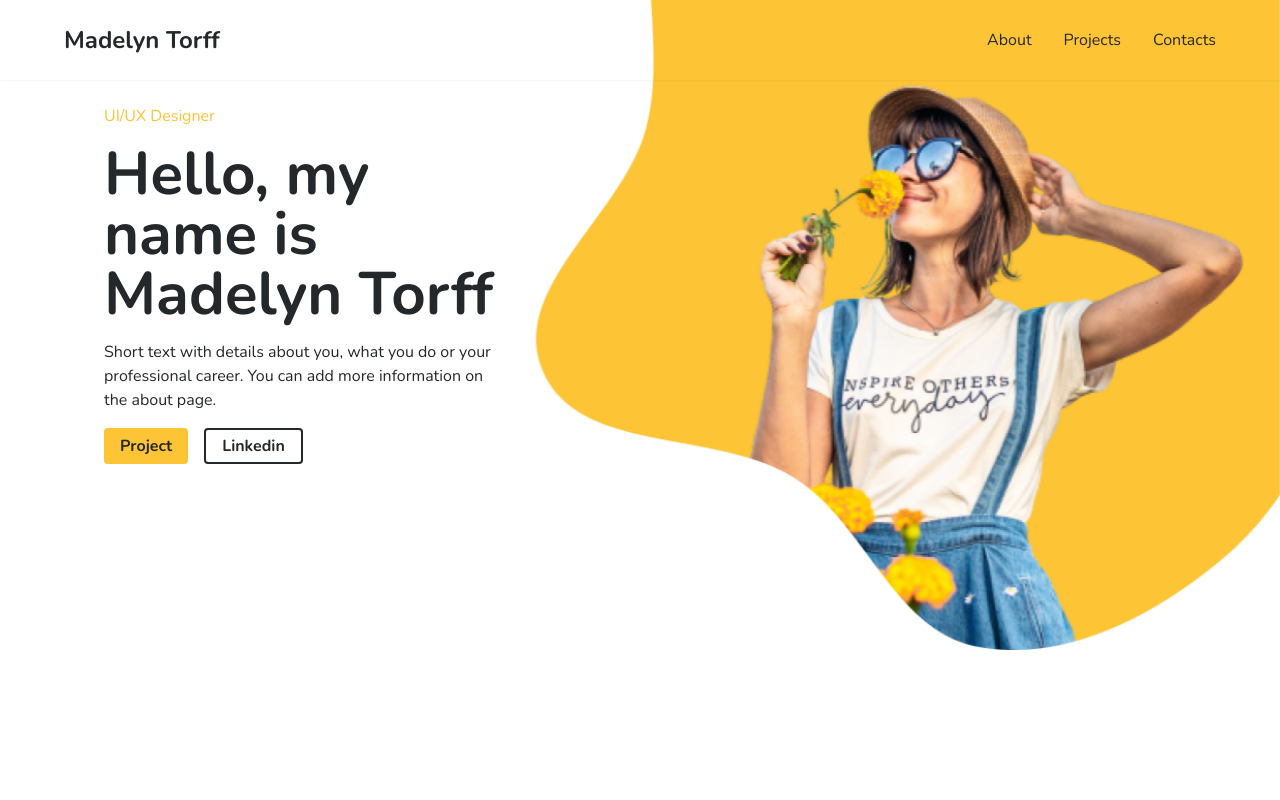
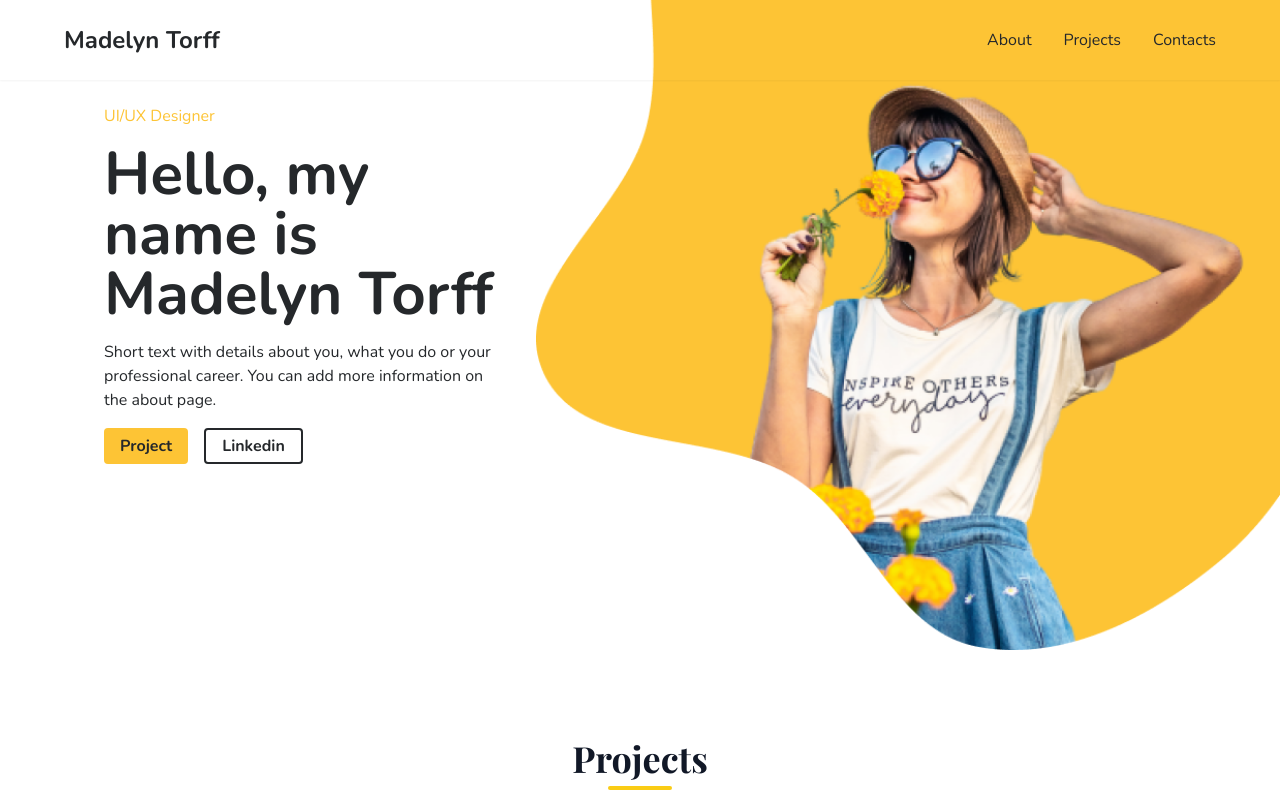
Before and after one commit to Tom-Boudeville/portfolio, a React (Create React App) app in the folder portfolio/: page / in a window 1280 px wide. Built offline with nearby package versions, Linux system fonts and the light colour scheme.

Commit message:
add Project Part Séparator

```diff
--- a/portfolio/src/App.js
+++ b/portfolio/src/App.js
@@ -1,6 +1,7 @@
 import Header from "./components/Header";
 import BackGroundImageDesign from "./components/BackGroundImageDesign";
 import PresentationPart from "./components/PresentationPart.jsx";
+import ProjectSeparator from "./components/ProjectSeparator.jsx";
 
 function App() {
   return (
@@ -8,6 +9,7 @@ function App() {
       <Header />
       <BackGroundImageDesign />
       <PresentationPart />
+      <ProjectSeparator />
     </>
   );
 }
--- a/portfolio/src/components/BackGroundImageDesign.jsx
+++ b/portfolio/src/components/BackGroundImageDesign.jsx
@@ -3,7 +3,7 @@ import React from "react";
 export default function BackGroundImageDesign() {
   return (
     <div
-      className="fixed -z-10 inset-0 bg-no-repeat bg-right-top pointer-events-none"
+      className="-z-10 inset-0 bg-no-repeat bg-right-top pointer-events-none absolute"
       style={{
         backgroundImage: "url('/femme1.png')",
         backgroundSize: "auto 650px",
--- /dev/null
+++ b/portfolio/src/components/ProjectSeparator.jsx
@@ -0,0 +1,13 @@
+import React from "react";
+
+export default function ProjectSeparator() {
+  return (
+    <div className="flex flex-col items-center" style={{ marginTop: "250px" }}>
+      <h2 className="text-4xl font-bold font-serif text-gray-900 mb-2">
+        Projects
+      </h2>
+
+      <div className="h-1 w-16 bg-yellow-400 rounded"></div>
+    </div>
+  );
+}
```
